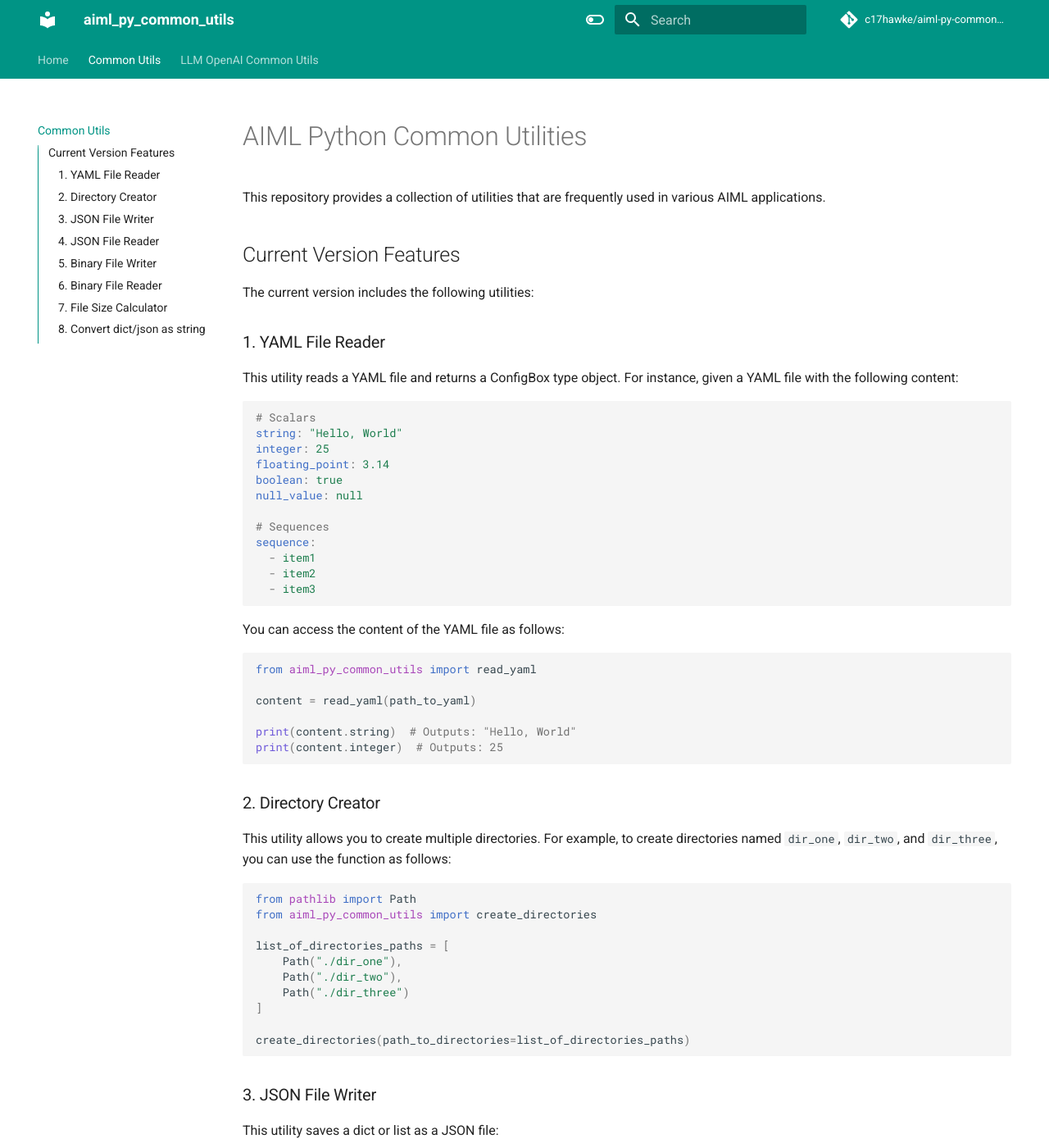
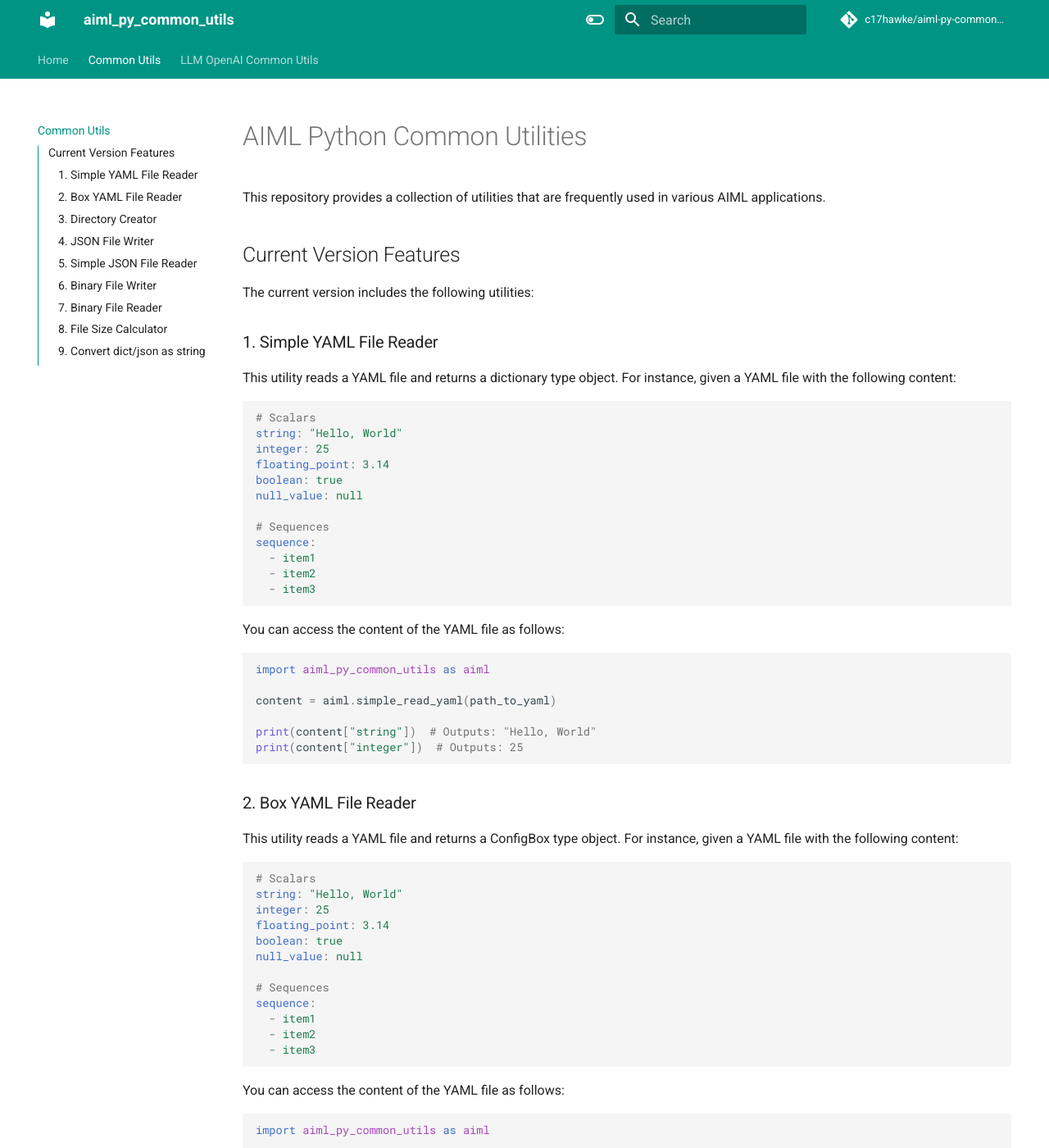
Before and after one commit to c17hawke/aiml-py-common-utils, an MkDocs documentation site: the page built from docs/Common_Utils.md, in a window 1280 px wide and 1400 px high. Shown: the whole window at 82% size. Built offline with MkDocs 1.6.1 and Material for MkDocs 9.7.7, drawn with Linux system fonts in a browser that asks for light colours; comment, search, counter and statistics services are not loaded; some of the changed text lies outside the part shown.

Commit message:
docs updated

````diff
--- a/docs/Common_Utils.md
+++ b/docs/Common_Utils.md
@@ -6,7 +6,37 @@ This repository provides a collection of utilities that are frequently used in v
 
 The current version includes the following utilities:
 
-### 1. YAML File Reader
+### 1. Simple YAML File Reader
+
+This utility reads a YAML file and returns a dictionary type object. For instance, given a YAML file with the following content:
+
+```yaml
+# Scalars
+string: "Hello, World"
+integer: 25
+floating_point: 3.14
+boolean: true
+null_value: null
+
+# Sequences
+sequence:
+  - item1
+  - item2
+  - item3
+```
+
+You can access the content of the YAML file as follows:
+
+```python
+import aiml_py_common_utils as aiml
+
+content = aiml.simple_read_yaml(path_to_yaml)
+
+print(content["string"])  # Outputs: "Hello, World"
+print(content["integer"])  # Outputs: 25
+```
+
+### 2. Box YAML File Reader
 
 This utility reads a YAML file and returns a ConfigBox type object. For instance, given a YAML file with the following content:
 
@@ -28,21 +58,21 @@ sequence:
 You can access the content of the YAML file as follows:
 
 ```python
-from aiml_py_common_utils import read_yaml
+import aiml_py_common_utils as aiml
 
-content = read_yaml(path_to_yaml)
+content = aiml.box_read_yaml(path_to_yaml)
 
 print(content.string)  # Outputs: "Hello, World"
 print(content.integer)  # Outputs: 25
 ```
 
-### 2. Directory Creator
+### 3. Directory Creator
 
 This utility allows you to create multiple directories. For example, to create directories named `dir_one`, `dir_two`, and `dir_three`, you can use the function as follows:
 
 ```python
 from pathlib import Path
-from aiml_py_common_utils import create_directories
+import aiml_py_common_utils as aiml
 
 list_of_directories_paths = [
     Path("./dir_one"),
@@ -50,16 +80,16 @@ list_of_directories_paths = [
     Path("./dir_three")
 ]
 
-create_directories(path_to_directories=list_of_directories_paths)
+aiml.create_directories(path_to_directories=list_of_directories_paths)
 ```
 
-### 3. JSON File Writer
+### 4. JSON File Writer
 
 This utility saves a dict or list as a JSON file:
 
 ```python
 from pathlib import Path
-from aiml_py_common_utils import save_as_json
+import aiml_py_common_utils as aiml
 
 example_dict = {
   "string": "Hello, World",
@@ -70,12 +100,12 @@ example_dict = {
 }
 
 path_to_json = Path("path/to/example.json")
-save_as_json(path=path_to_json)
+aiml.save_as_json(path=path_to_json)
 ```
 
-### 4. JSON File Reader
+### 5. Simple JSON File Reader
 
-This utility loads a JSON file. For example, given a JSON file at a certain path containing:
+This utility loads a JSON file as dictionary/list. For example, given a JSON file at a certain path containing:
 
 ```JSON
 {
@@ -91,21 +121,21 @@ You can load the content of the JSON file as follows:
 
 ```python
 from pathlib import Path
-from aiml_py_common_utils import load_json
+import aiml_py_common_utils as aiml
 
 path = Path("path/to/example.json")
 content = load_json(path=path_to_json)
-print(content.string)  # Outputs: "Hello, World"
-print(content.integer)  # Outputs: 25
+print(content["string"])  # Outputs: "Hello, World"
+print(content["integer"])  # Outputs: 25
 ```
 
-### 5. Binary File Writer
+### 6. Binary File Writer
 
 This utility saves a snapshot of data as a binary file:
 
 ```python
 from pathlib import Path
-from aiml_py_common_utils import save_bin
+import aiml_py_common_utils as aiml
 
 example_dict = {
   "string": "Hello, World",
@@ -116,34 +146,34 @@ example_dict = {
 }
 
 path_to_bin = Path("path/to/example.bin")
-save_bin(data=example_dict, path=path_to_bin)
+aiml.save_bin(data=example_dict, path=path_to_bin)
 ```
 
-### 6. Binary File Reader
+### 7. Binary File Reader
 
 This utility loads a snapshot of data from a binary file:
 
 ```python
 from pathlib import Path
-from aiml_py_common_utils import load_bin
+import aiml_py_common_utils as aiml
 
 path_to_bin = Path("path/to/example.bin")
-loaded_bin_content = load_bin(path=path_to_bin)
+loaded_bin_content = aiml.load_bin(path=path_to_bin)
 ```
 
-### 7. File Size Calculator
+### 8. File Size Calculator
 
 This utility calculates the size of a file in kilobytes:
 
 ```python
 from pathlib import Path
-from aiml_py_common_utils import get_size
+import aiml_py_common_utils as aiml
 
 filepath = Path("path/to/example.file")
-size_in_kb = get_size(path=filepath)
+size_in_kb = aiml.get_size(path=filepath)
 ```
 
-### 8. Convert dict/json as string
+### 9. Convert dict/json as string
 
 This utility converts a dictionary or a list of dictionaries into a JSON string with specified indentation.
 
````
